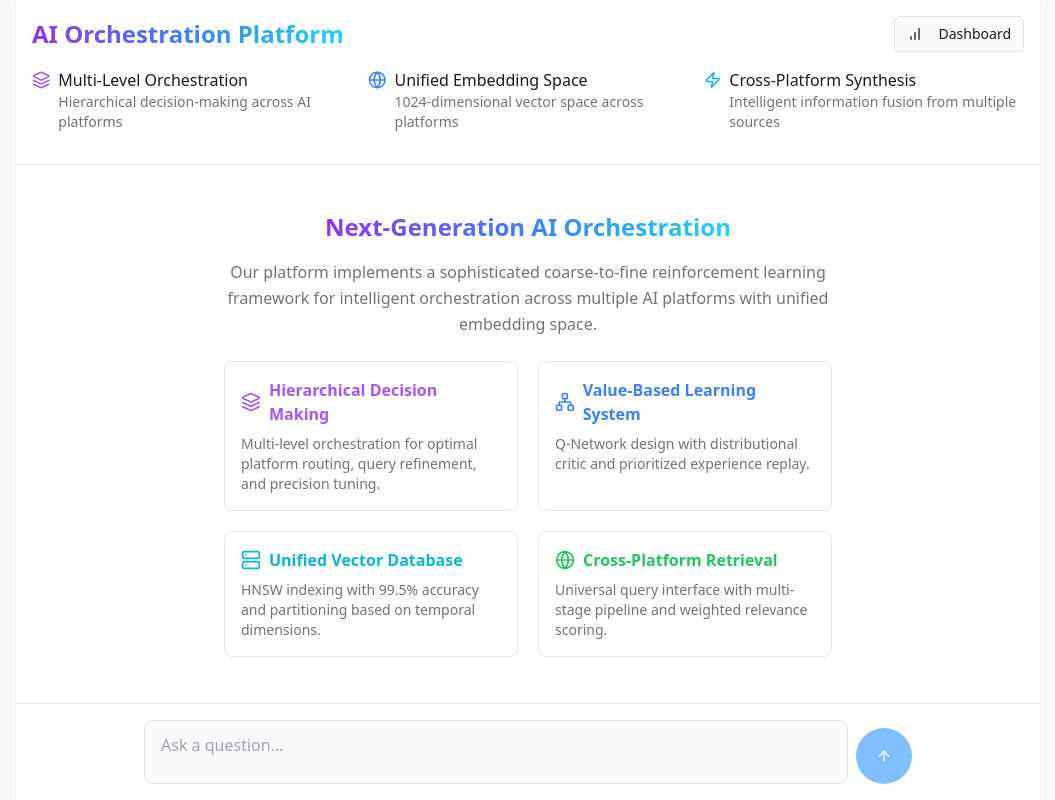
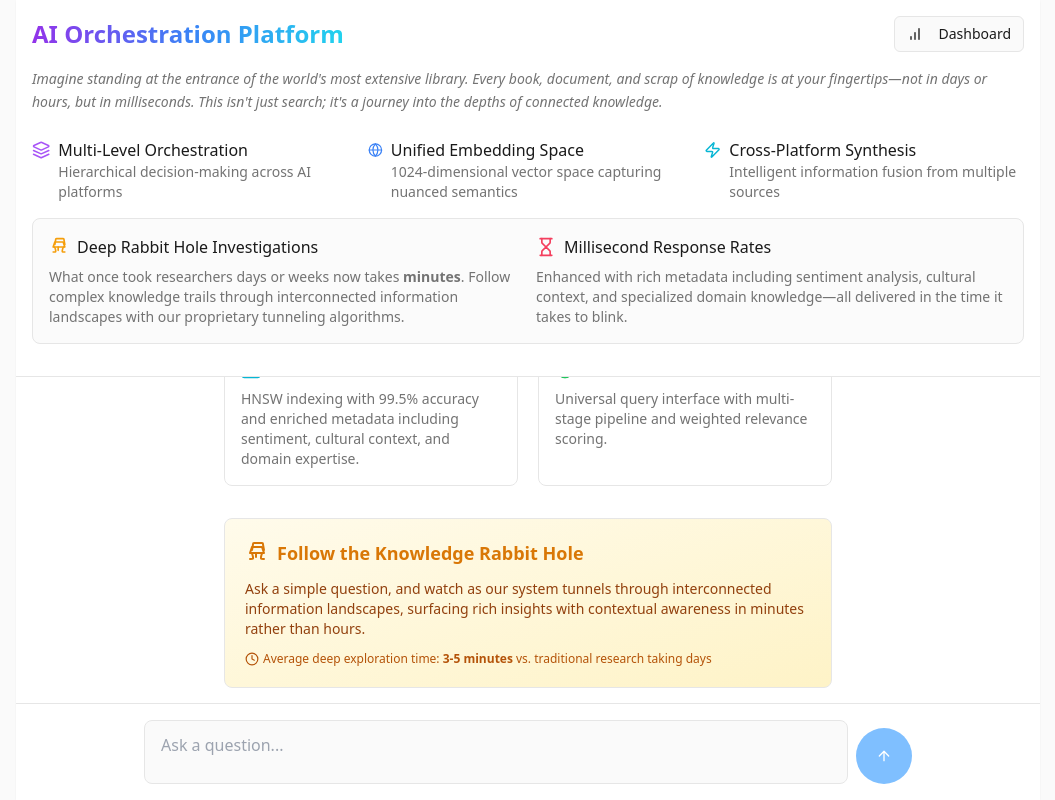
Before and after one commit to adhameldeeb/AIDataGem.com, a React (Vite) app: page / in a window 1280 px wide. Shown: the whole page, without its empty margins (112-1167 px from the left). Built offline with nearby package versions, Linux system fonts and the light colour scheme.

Commit message:
Emphasize deep investigation capabilities
The platform should emphasize its ability to provide deep, rapid investigations with detailed information and embedded semantic values.

```diff
--- a/src/components/MessageList.tsx
+++ b/src/components/MessageList.tsx
@@ -3,7 +3,7 @@ import React from "react";
 import { Message } from "@/lib/types";
 import { ChatMessage, LoadingMessage } from "./ChatMessage";
 import { useAutoScroll } from "@/lib/hooks";
-import { Layers, Zap, Globe, Network, Server } from "lucide-react";
+import { Layers, Zap, Globe, Network, Server, Map, Clock, Rabbit } from "lucide-react";
 
 interface MessageListProps {
   messages: Message[];
@@ -22,13 +22,22 @@ export function MessageList({ messages, isLoading }: MessageListProps) {
         <div className="flex h-full items-center justify-center">
           <div className="mx-auto flex max-w-[640px] flex-col items-center justify-center text-center p-4">
             <h1 className="text-2xl font-bold bg-gradient-to-r from-purple-600 via-blue-500 to-cyan-400 bg-clip-text text-transparent mb-4">
-              Next-Generation AI Orchestration
+              Deep Knowledge Exploration
             </h1>
 
-            <p className="mb-6 text-muted-foreground leading-relaxed">
-              Our platform implements a sophisticated coarse-to-fine reinforcement learning framework
-              for intelligent orchestration across multiple AI platforms with unified embedding space.
-            </p>
+            <div className="prose dark:prose-invert max-w-none mb-6">
+              <p className="mb-6 text-muted-foreground leading-relaxed">
+                <em>In the not-so-distant past, researchers would spend weeks navigating information silos, following
+                fragmented trails of knowledge through dusty archives and disconnected databases. The deeper they went,
+                the slower their progress. But what if the journey could happen at the speed of thought?</em>
+              </p>
+
+              <p className="mb-6 text-muted-foreground leading-relaxed">
+                Our platform implements sophisticated retrieval algorithms with millisecond response times,
+                enabling you to dive into deep knowledge rabbit holes and emerge with comprehensive insights
+                within minutes instead of days.
+              </p>
+            </div>
 
             <div className="grid grid-cols-1 md:grid-cols-2 gap-5 text-left w-full">
               <div className="border rounded-lg p-4 hover:bg-muted/50 transition-colors">
@@ -57,7 +66,7 @@ export function MessageList({ messages, isLoading }: MessageListProps) {
                   <h3 className="font-semibold">Unified Vector Database</h3>
                 </div>
                 <p className="text-sm text-muted-foreground">
-                  HNSW indexing with 99.5% accuracy and partitioning based on temporal dimensions.
+                  HNSW indexing with 99.5% accuracy and enriched metadata including sentiment, cultural context, and domain expertise.
                 </p>
               </div>
 
@@ -69,6 +78,29 @@ export function MessageList({ messages, isLoading }: MessageListProps) {
                 <p className="text-sm text-muted-foreground">
                   Universal query interface with multi-stage pipeline and weighted relevance scoring.
                 </p>
+              </div>
+            </div>
+
+            <div className="mt-8 w-full">
+              <div className="border rounded-lg p-5 bg-gradient-to-br from-amber-50 to-amber-100 dark:from-amber-950/30 dark:to-amber-900/20 text-left w-full">
+                <div className="flex items-center mb-3 text-amber-600 dark:text-amber-400">
+                  <svg xmlns="http://www.w3.org/2000/svg" width="24" height="24" viewBox="0 0 24 24" fill="none" stroke="currentColor" strokeWidth="2" strokeLinecap="round" strokeLinejoin="round" className="h-6 w-6 mr-2">
+                    <path d="M19 9c0 0-1 -5.125 -1 -6c0 -1 -1 -1 -1 -1h-8s-1 0 -1 1c0 .99 -1 6 -1 6"></path>
+                    <path d="M11 12v4"></path>
+                    <path d="M18 12c-.948 0 -1.61 1.714 -2 4c-.384 2.24 .132 1.992 3 2"></path>
+                    <path d="M6 12c.948 0 1.61 1.714 2 4c.384 2.24 -.132 1.992 -3 2"></path>
+                    <path d="M17 6h-10l-2 6h14l-2 -6z"></path>
+                  </svg>
+                  <h3 className="font-bold text-lg">Follow the Knowledge Rabbit Hole</h3>
+                </div>
+                <p className="text-sm text-amber-800 dark:text-amber-300 mb-3">
+                  Ask a simple question, and watch as our system tunnels through interconnected information
+                  landscapes, surfacing rich insights with contextual awareness in minutes rather than hours.
+                </p>
+                <div className="flex items-center text-amber-700 dark:text-amber-400 text-xs">
+                  <Clock className="h-3.5 w-3.5 mr-1" />
+                  <span>Average deep exploration time: <strong>3-5 minutes</strong> vs. traditional research taking days</span>
+                </div>
               </div>
             </div>
           </div>
--- a/src/pages/Index.tsx
+++ b/src/pages/Index.tsx
@@ -4,7 +4,7 @@ import { MessageList } from "@/components/MessageList";
 import { ChatInput } from "@/components/ChatInput";
 import { useChat } from "@/lib/hooks";
 import { Link } from "react-router-dom";
-import { BarChart, Layers, Zap } from "lucide-react";
+import { BarChart, Layers, Zap, Hourglass, Rabbit } from "lucide-react";
 import { Button } from "@/components/ui/button";
 
 const Index = () => {
@@ -25,6 +25,14 @@ const Index = () => {
           </Link>
         </div>
 
+        <div className="prose dark:prose-invert max-w-none mb-6">
+          <p className="text-sm text-muted-foreground leading-relaxed">
+            <em>Imagine standing at the entrance of the world's most extensive library. Every book, document, and scrap of
+            knowledge is at your fingertips—not in days or hours, but in milliseconds. This isn't just search;
+            it's a journey into the depths of connected knowledge.</em>
+          </p>
+        </div>
+
         <div className="grid grid-cols-1 md:grid-cols-3 gap-4 mb-4">
           <div className="flex items-start space-x-2">
             <Layers className="h-5 w-5 text-purple-500 mt-0.5" />
@@ -42,7 +50,7 @@ const Index = () => {
             </svg>
             <div>
               <h3 className="font-medium">Unified Embedding Space</h3>
-              <p className="text-sm text-muted-foreground">1024-dimensional vector space across platforms</p>
+              <p className="text-sm text-muted-foreground">1024-dimensional vector space capturing nuanced semantics</p>
             </div>
           </div>
 
@@ -52,6 +60,37 @@ const Index = () => {
               <h3 className="font-medium">Cross-Platform Synthesis</h3>
               <p className="text-sm text-muted-foreground">Intelligent information fusion from multiple sources</p>
             </div>
+          </div>
+        </div>
+
+        <div className="grid grid-cols-1 md:grid-cols-2 gap-4 mb-4 bg-muted/40 p-4 rounded-lg border">
+          <div className="space-y-2">
+            <div className="flex items-center space-x-2">
+              <svg xmlns="http://www.w3.org/2000/svg" width="24" height="24" viewBox="0 0 24 24" fill="none" stroke="currentColor" strokeWidth="2" strokeLinecap="round" strokeLinejoin="round" className="h-5 w-5 text-amber-500">
+                <path d="M19 9c0 0-1 -5.125 -1 -6c0 -1 -1 -1 -1 -1h-8s-1 0 -1 1c0 .99 -1 6 -1 6"></path>
+                <path d="M11 12v4"></path>
+                <path d="M18 12c-.948 0 -1.61 1.714 -2 4c-.384 2.24 .132 1.992 3 2"></path>
+                <path d="M6 12c.948 0 1.61 1.714 2 4c.384 2.24 -.132 1.992 -3 2"></path>
+                <path d="M17 6h-10l-2 6h14l-2 -6z"></path>
+              </svg>
+              <h3 className="font-medium">Deep Rabbit Hole Investigations</h3>
+            </div>
+            <p className="text-sm text-muted-foreground">
+              What once took researchers days or weeks now takes <span className="font-semibold">minutes</span>.
+              Follow complex knowledge trails through interconnected information landscapes with our
+              proprietary tunneling algorithms.
+            </p>
+          </div>
+
+          <div className="space-y-2">
+            <div className="flex items-center space-x-2">
+              <Hourglass className="h-5 w-5 text-rose-500" />
+              <h3 className="font-medium">Millisecond Response Rates</h3>
+            </div>
+            <p className="text-sm text-muted-foreground">
+              Enhanced with rich metadata including sentiment analysis, cultural context,
+              and specialized domain knowledge—all delivered in the time it takes to blink.
+            </p>
           </div>
         </div>
       </div>
```
